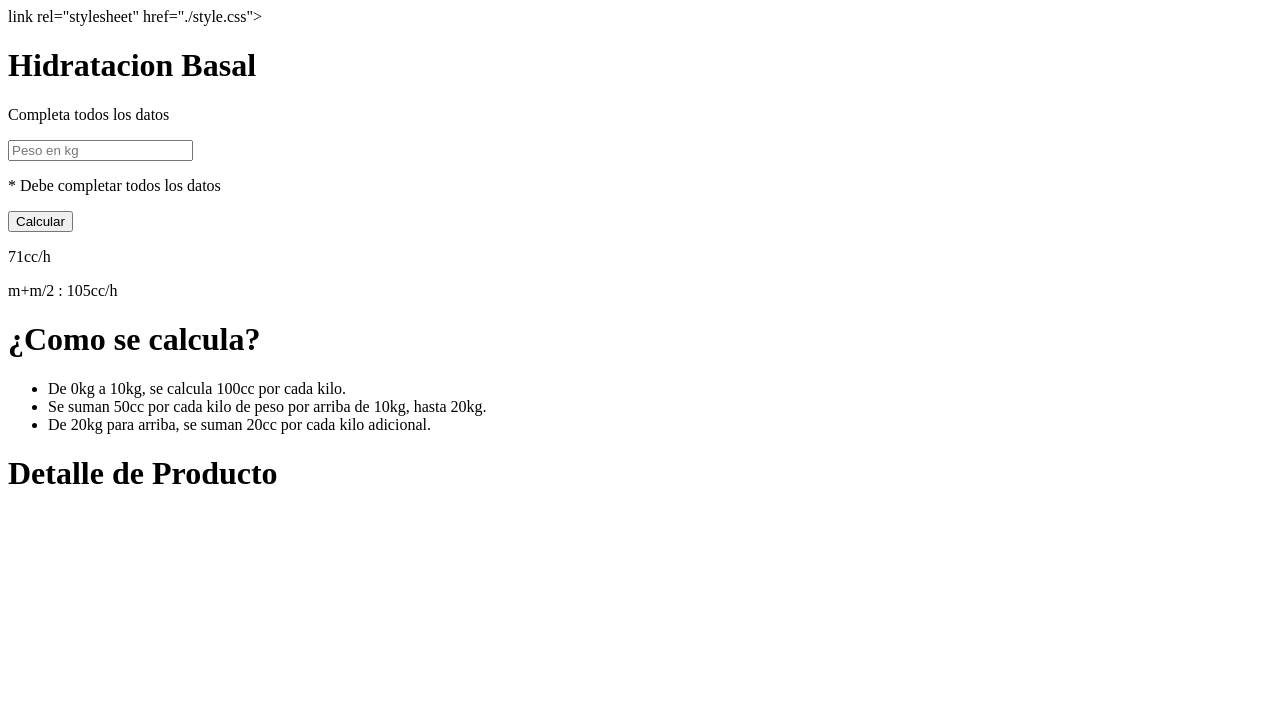
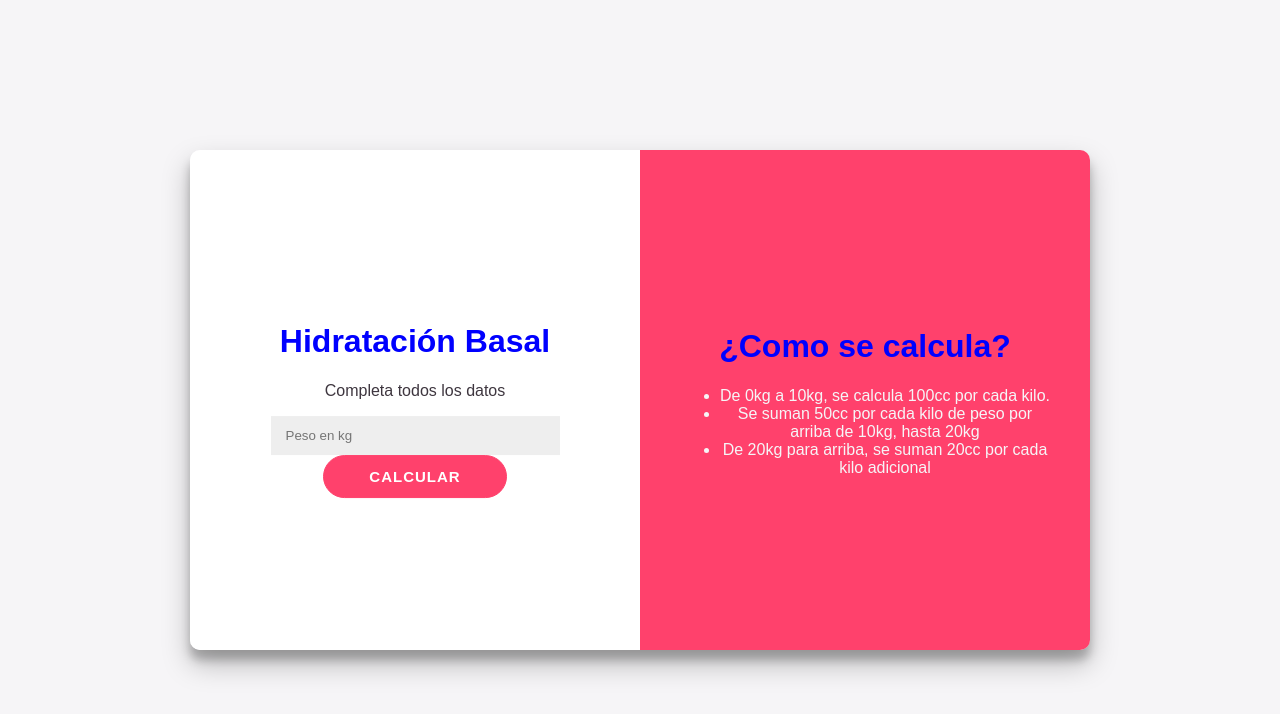
Before and after one commit to CristianAlmada/cristianalmada.github.io, a plain HTML site: page index.html in a window 1280 px wide. Drawn offline with Linux system fonts and the light colour scheme; a script that the page names is missing.

Commit message:
Add files via upload

```diff
--- a/index.html
+++ b/index.html
@@ -1,18 +1,18 @@
-<!DOCTYPE <html>
+<!DOCTYPE html>
 <html>
     <head>
-        link rel="stylesheet" href="./style.css">
+        <link rel="stylesheet" href="./style.css">
         <script src="script.js" defer></script>
     </head>
     <body>
         <div id="contenedor">
             <div id="calculadora">
                 <div class="contenido">
-                <h1>Hidratacion Basal</h1>
+                    <h1>Hidratación Basal</h1>
                     <p class="item">Completa todos los datos</p>
-                <input class="item" id="peso" type="number" placeholder="Peso en kg"/>
+                    <input class="item" id="peso" type="number" placeholder="Peso en kg" />
                     <p class="item" id="error">* Debe completar todos los datos</p>
-                <BUtton class="item" id="calcular">Calcular</BUtton>
+                    <button class="item" id="calcular">Calcular</button>
                     <p class="item resultado" id="flu">71cc/h</p>
                     <p class="item resultado" id="man">m+m/2 : 105cc/h</p>
                 </div>
@@ -22,12 +22,11 @@
                     <h1>¿Como se calcula?</h1>
                     <ul>
                         <li>De 0kg a 10kg, se calcula 100cc por cada kilo.</li>
-                     <li>Se suman 50cc por cada kilo de peso por arriba de 10kg, hasta 20kg.</li>
-                     <li>De 20kg para arriba, se suman 20cc por cada kilo adicional.</li>
-                <ul>
+                        <li>Se suman 50cc por cada kilo de peso por arriba de 10kg, hasta 20kg</li>
+                        <li>De 20kg para arriba, se suman 20cc por cada kilo adicional</li>
+                    </ul>
                 </div>
             </div>
         </div>
     </body>
-<h1>Detalle de Producto</h1>
 </html>
--- /dev/null
+++ b/style.css
@@ -0,0 +1,96 @@
+h1 {
+    color: blue;
+  }
+  @import url('https://fonts.googleapis.com/css?family=Montserrat:400,800');
+  body{
+      font-family: 'Montserrat', sans-serif;
+  }
+  @import url('https://fonts.googleapis.com/css?family=Montserrat:400,800');
+
+  body{
+      background: #f6f5f7;
+      font-family: 'Montserrat', sans-serif;
+      color: #3E363F;
+  }
+  #contenedor{
+    width: 900px;
+    height: 500px;
+    text-align: center;
+    /* Estas 3 lineas se encargan de centrar el div vertical y horizontalmente */
+    position: absolute;
+    inset: 0;
+    margin: auto;
+}
+#calculadora{
+    background: white;
+    /* Con estas 3 lineas vamos a hacer que los divs queden lado a lado */
+    width: 50%;
+    height: 100%;
+    float: left;
+}
+
+#detalle{
+    background: #FF416C;
+    /* Con estas 3 lineas vamos a hacer que los divs queden lado a lado */
+    width: 50%;
+    height: 100%;
+    float: left;
+    color: #f6f5f7;
+}
+.contenido{
+    /* Estas tres lineas van a centrar el contenido verticalmente dentro de cada div */
+    position: relative;
+    top: 50%;
+    transform: translateY(-50%);
+    overflow: hidden;
+    padding: 40px;
+}
+input {
+	width: 70%;
+    padding: 12px 15px;
+    border: none;
+    background-color: #eee;
+}
+
+button {
+  font-size: 15px;
+	font-weight: bold;
+	padding: 12px 45px;
+	border-radius: 30px;
+	background-color: #FF416C;
+	border: 1px solid #FF416C;
+	color: #FFFFFF;
+	text-transform: uppercase;
+	letter-spacing: 1px;
+	transition: transform 20ms ease-in;
+}
+
+button:active {
+	transform: scale(0.95);
+}
+#contenedor{
+    width: 900px;
+    height: 500px;
+    text-align: center;
+    /* Estas 3 lineas se encargan de centrar el div vertical y horizontalmente */
+    position: absolute;
+    inset: 0;
+    margin: auto;
+    border-radius: 10px;
+    overflow: hidden;
+    box-shadow: 0 14px 28px rgba(0,0,0,0.25),
+      0 10px 10px rgba(0,0,0,0.22);
+  }
+  #error{
+    color: red;
+    font-weight: bold;
+    display: none;
+}
+
+.resultado{
+    color: #0A81D1;
+    font-weight: bold;
+    font-size: 25px;
+    margin-bottom: 5px;
+    display: none;
+}
```
Lines whose indentation alone changed are shown as unchanged.
